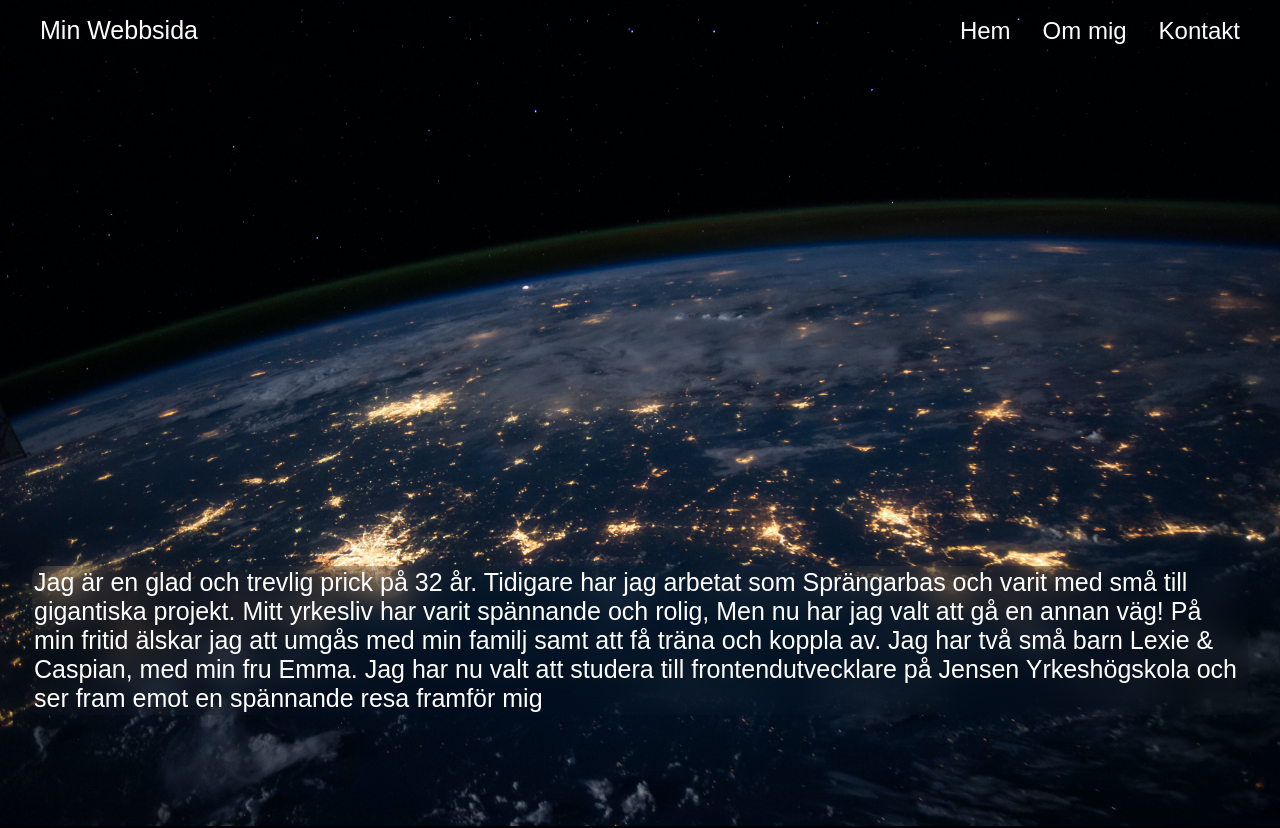
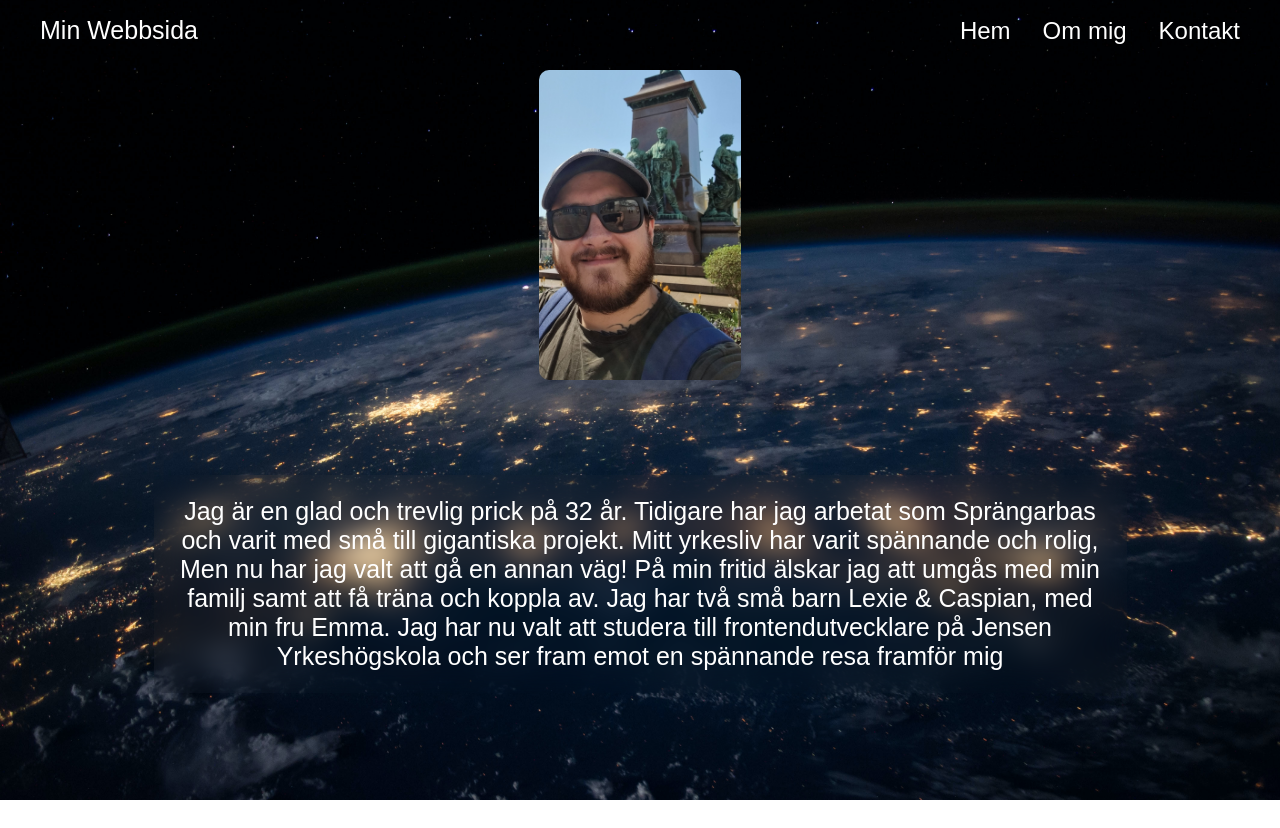
Before and after one commit to JonasB91/PersonligWebbsida, a plain HTML site: page Public/aboutme.html in a window 1280 px wide. Shown: the top 828 px of the page. After the commit the page ends 800 px from the top, so only its background shows below. Drawn offline with Linux system fonts and the light colour scheme.

Commit message:
åtgärdat massor, fixat bild och tillbaks kontakt info, headline till första sidan m.m

```diff
--- a/Public/aboutme.html
+++ b/Public/aboutme.html
@@ -11,7 +11,7 @@
     <link rel="stylesheet" href="/Public/indexstyle.css">
 </head>
 <body>
-    <div class="background">
+      <div class="background"></div>
         <header>
 
             <!--Navbar -->
@@ -39,6 +39,10 @@
                 <!--<a href="#" class="action_button">Menu</a>-->
               </div>
 
+              <div class="image-container">
+                  <img src="jonas.jpg" alt="Bild på Jonas">
+              </div>
+
               <!-- Fortsättning här för sidans MAIN CONTENT - tex info om mig osv... -->
               <div class="content-container">
                 <div class="text-container">
@@ -55,6 +59,9 @@
               </div>
 
 
+
+
+
               <script>
                 const toggle_button = document.querySelector('.toggle_button')
                 const toggle_button_icon = document.querySelector('.toggle_button i')
@@ -68,6 +75,6 @@
                 }
               </script>
         </header>
-      </div>
+
   </body>
 </html>
--- a/Public/indexstyle.css
+++ b/Public/indexstyle.css
@@ -151,7 +151,8 @@ header {
     flex-direction: column;
     align-items: center;
     justify-content: center;
-    height: 145vh;
+    justify-content: flex-end;
+    padding-top: 75px;
 
 }
 
@@ -162,6 +163,10 @@ header {
     backdrop-filter: blur(15px);
     border-radius: 10px;
     color: white;
+    padding: 20px;
+    text-align: center;
+    max-width: 80%;
+    margin-bottom: 20px;
 
 }
 
@@ -170,7 +175,8 @@ header {
     flex-direction: column;
     align-items: center;
     justify-content: flex-end;
-    height: 85vh;
+    padding-bottom: 40px;
+    height: 60vh;
     line-height: 40px;
 
 }
@@ -182,3 +188,41 @@ header {
     border-radius: 10px;
     color: white;
 }
+
+.image-container {
+    display: flex;
+    flex-direction: column;
+    align-items: center;
+    justify-content: center;
+    height: 40vh;
+    border-radius: 10px;
+    overflow: hidden;
+    margin-bottom: 20px;
+    padding-top: 10px;
+
+}
+
+.image-container img {
+    max-width: 100%;
+    max-height: 100%;
+    justify-items: center;
+    border-radius: 10px;
+
+}
+
+.welcome-container {
+    align-content: center;
+    color: #fff;
+    justify-content: center;
+}
+
+.welcome h1 {
+    display: flex;
+    flex-direction: column;
+    align-items: center;
+    justify-content: center;
+    text-align: center;
+    color: #fff;
+    padding-top: 40vh;
+
+}
```
Also changed, not shown: Public/index.html (+7 -5 lines), Public/jonas.jpg (added).
